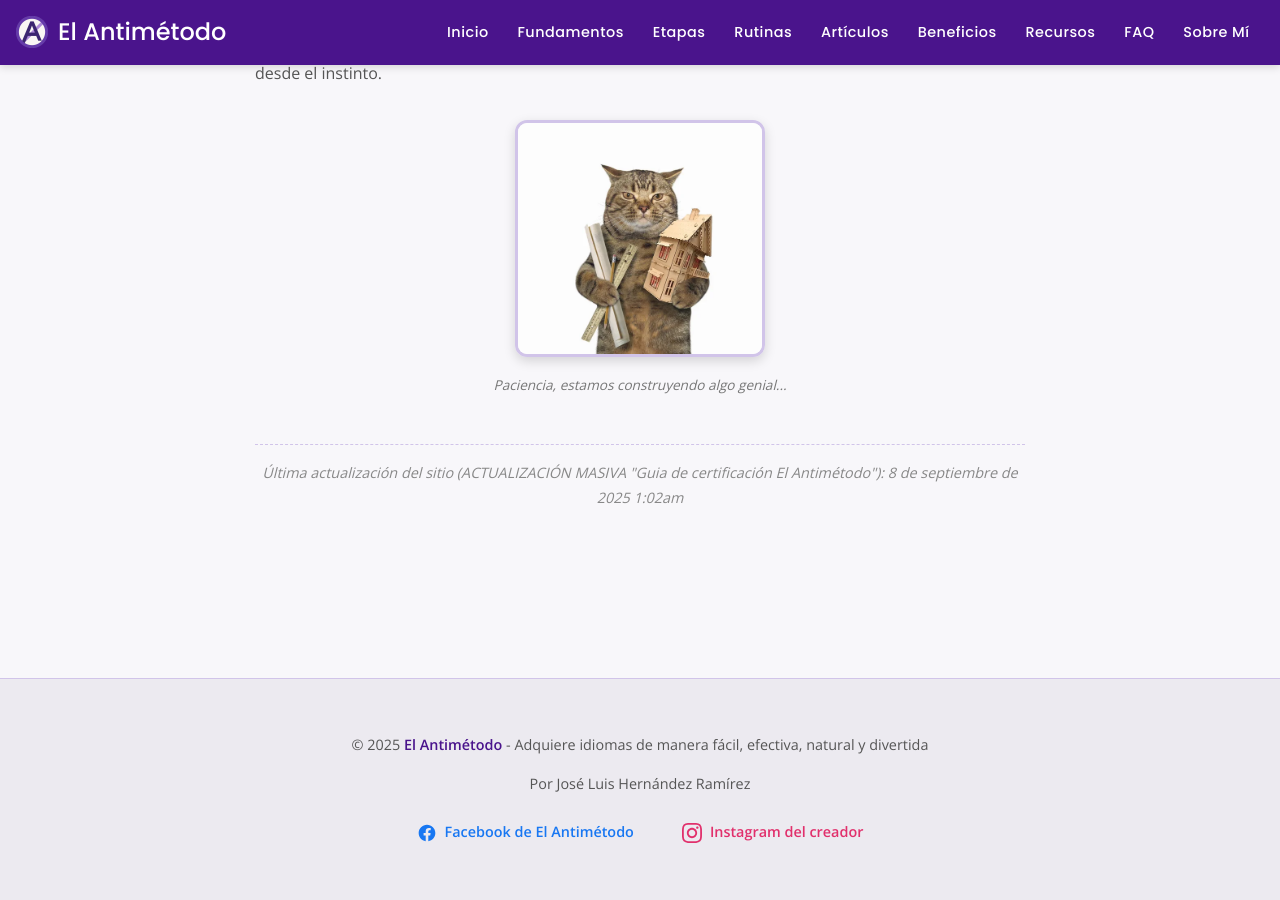
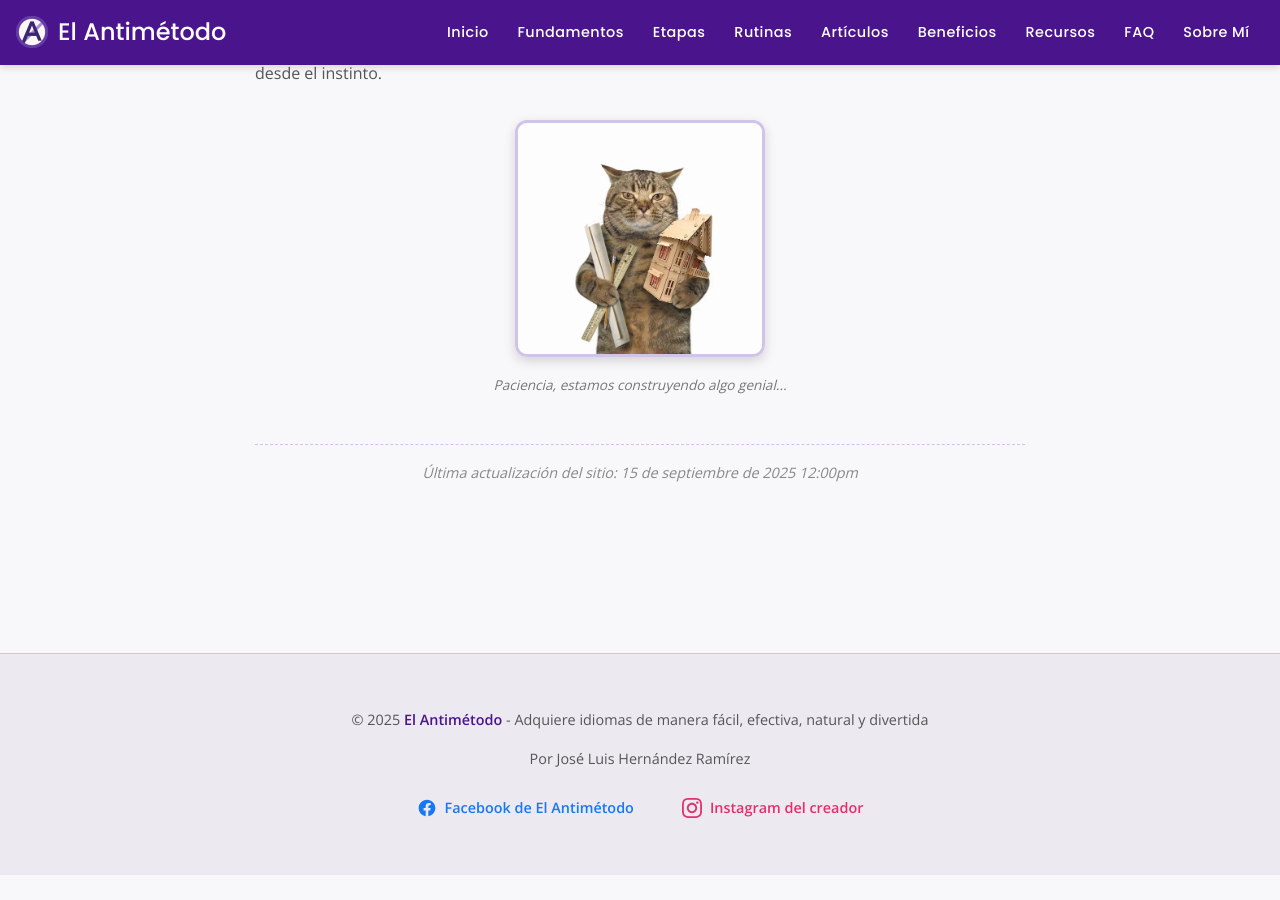
Before and after one commit to LuiseM93/ElAntimetodo, a Jekyll site: the page built from index.md, in a window 1280 px wide and 900 px high, scrolled down 5374 px. Built offline with Jekyll 4.4.1, drawn with Linux system fonts in a browser that asks for light colours; after the commit the page ends 6249 px from its top, so only the background shows below that.

Commit message:
Update index.md

```diff
--- a/index.md
+++ b/index.md
@@ -325,7 +325,7 @@ description: Aprende idiomas de forma natural y divertida con El Antimétodo. Si
         <p style="font-size:0.85em; color: #777; margin-top: 0.5rem;"><em>Paciencia, estamos construyendo algo genial...</em></p>
     </div>
      <p style="text-align: center; font-size: 0.9em; color: #888; margin-top: 3rem; border-top: 1px dashed var(--light-purple-color); padding-top: 1rem;">
-       <em>Última actualización del sitio (ACTUALIZACIÓN MASIVA "Guia de certificación El Antimétodo"): 8 de septiembre de 2025 1:02am</em>
+       <em>Última actualización del sitio: 15 de septiembre de 2025 12:00pm</em>
      </p>
   </section>
 
```
